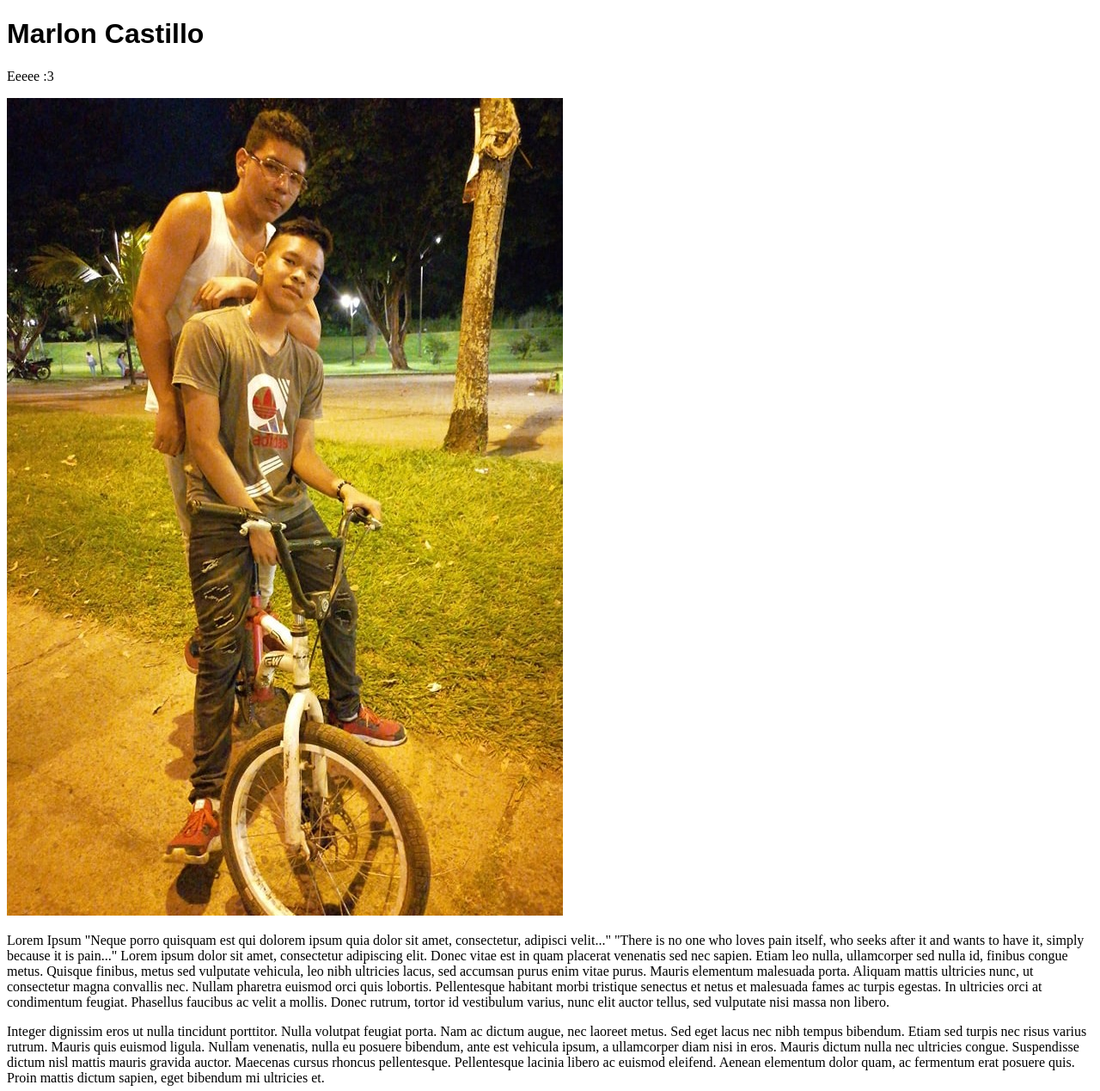
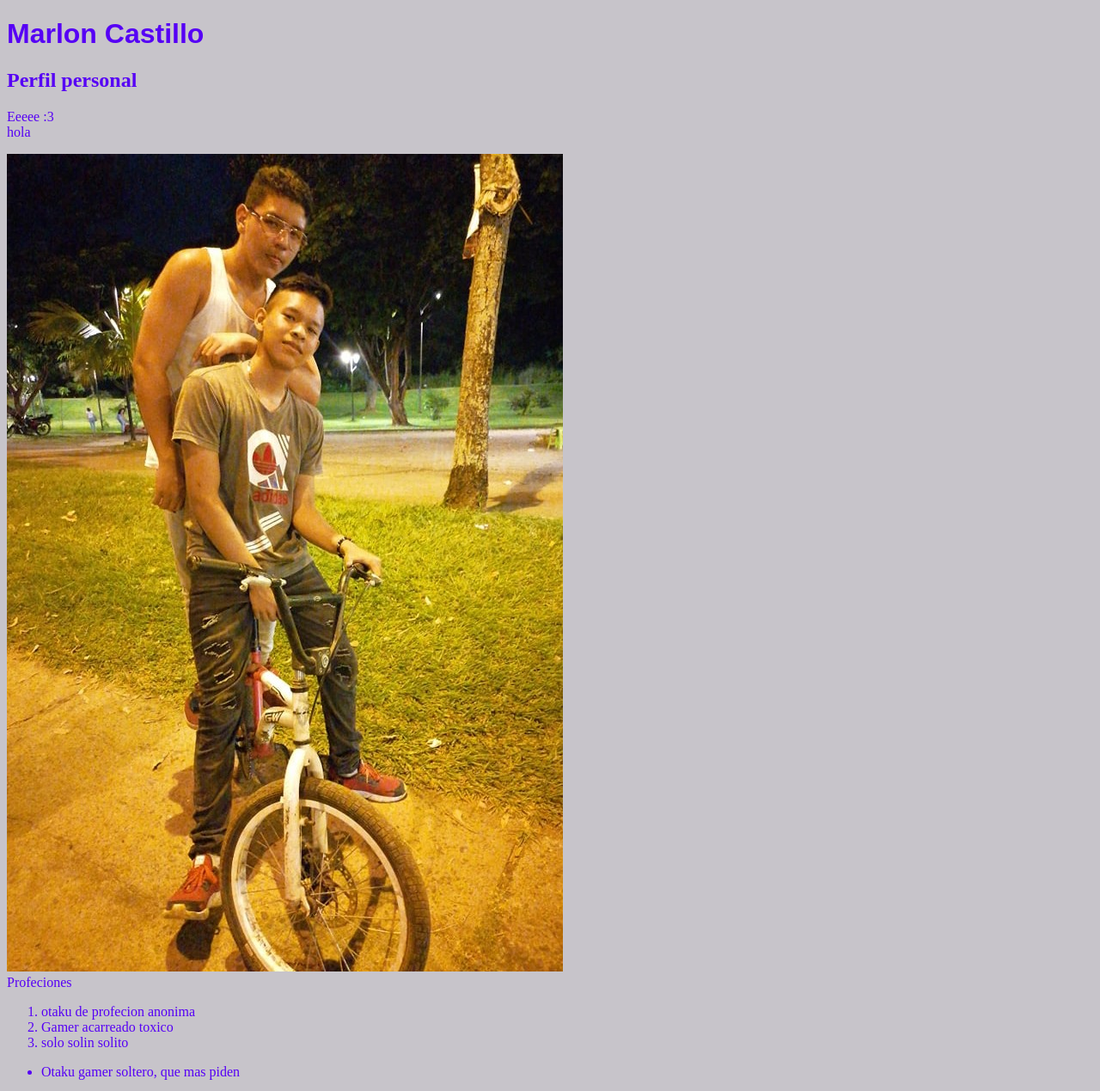
Before and after one commit to MarlonCaz/Sistema8, a plain HTML site: page index.html in a window 1280 px wide. Shown: the top 1269 px of the page at 86% size. Drawn offline with Linux system fonts and the light colour scheme.

Commit message:
Add files via upload

```diff
--- a/Index.css
+++ b/Index.css
@@ -1,3 +1,9 @@
+/* Todo elemento en HTML se representa como una caje */
+/* CSS = Cascada styLeShee = Hoja de Estilo en Cascada */
+* {
+    background-color:rgb(199, 196, 202);
+    color: rgb(86, 0, 245);
+}
 h1 {
     font-family: sans-serif;
 }
--- a/index.html
+++ b/index.html
@@ -8,16 +8,41 @@
         <link rel="stylesheet" href="Index.css">
     </head>
     <body>
-        <h1>
-            Marlon Castillo
-        </h1>
-    </body>
-    <p>
+        <header>
+            <h1 id="nombre" class="Titulo">
+                Marlon Castillo
+            </h1>
+            <h2 class="Titulo">
+                Perfil personal
+            </h2>
+        </header>
+
+    <p class="Bienvenida">
         Eeeee :3
+        <br>
+        hola
     </p>
     <a href="PERFIL.html">
     <img src="Marlon Castillo.jpg" alt="Marlon">
     </a>
+    <br>
+    Profeciones
+    <ol>
+        <li>
+           otaku de profecion anonima
+        </li>
+        <li>
+            Gamer acarreado toxico
+        </li>
+        <li>
+            solo solin solito
+        </li>
+    </ol>
+    <ul>
+        <li>
+            Otaku gamer soltero, que mas piden
+        </li>
+    </ul>
     <p>
 Lorem Ipsum
 "Neque porro quisquam est qui dolorem ipsum quia dolor sit amet, consectetur, adipisci velit..."
@@ -81,4 +106,14 @@ Lorem ipsum dolor sit amet, consectetur adipiscing elit. Donec vitae est in quam
     <p>
         Suspendisse a consectetur libero. Mauris eleifend, felis sit amet scelerisque luctus, augue nisl mattis nulla, sed consequat sapien augue a justo. Vestibulum at pellentesque dui, in accumsan lacus. Proin placerat cursus turpis sed pharetra. Morbi varius nibh eget accumsan efficitur. In ac odio semper, vulputate mi et, convallis diam. Maecenas at dictum libero. Cras sodales nibh sem, quis mattis nunc elementum vitae. Quisque et turpis eget dolor sollicitudin condimentum nec a lacus. Cras pharetra urna id rhoncus consequat.
     </p>
+    <footer>
+        <p>
+            Emael: marlon.castillo.cea.edu.co
+            <br>
+            Celular: ni yo me lo se
+            <br>
+            Direccion: mi casa
+        </p>
+    </footer>
+     </body>
 </html>
```
Also changed, not shown: 1 other file.
